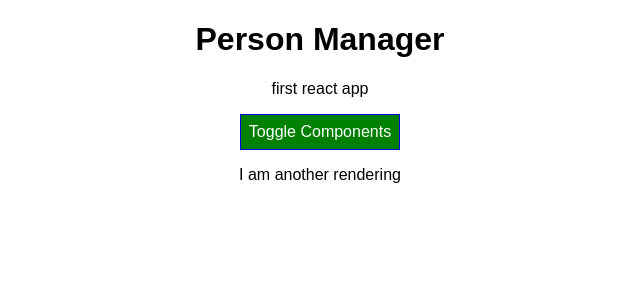
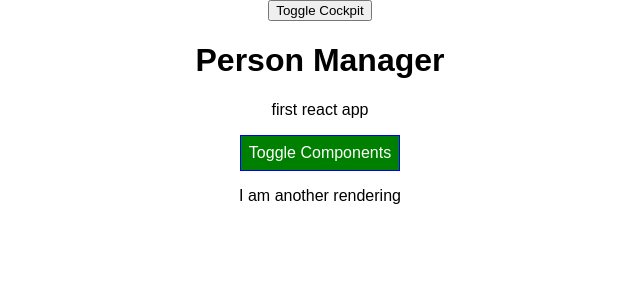
Before and after one commit to sirraghavgupta/learning-react, a React app in the folder first-react-project/: page / in a window 1280 px wide. Shown: the top 300 px of the page, without its empty margins (320-960 px from the left). Built offline with nearby package versions, Linux system fonts and the light colour scheme.

Commit message:
cleaning on unmounting learned

```diff
--- a/first-react-project/src/components/Cockpit/Cockpit.js
+++ b/first-react-project/src/components/Cockpit/Cockpit.js
@@ -12,20 +12,52 @@ const Cockpit = (props) => {
     *
     * if we want to configure it to run only in update cycles, we need to
     * provide an array of those data items to which it is sensitive. then it will
-    * run accordingly on updates. but will on creation too.
+    * run accordingly on updates.
     *
     * and if we want it to run only in creation cycle, then we pass an empty
     * array, so that nothing changes and it doesnt run again.
     *
     * we can add multiple useEffects() for diff data items also.
    */
+
+    // useEffect( ()=>{
+    //     console.log("[Cockpit.js] useEffect() 1 called");
+    //     // .. HTTP request
+    //     setTimeout(()=>{
+    //       console.log("saved data to cloud - 1");
+    //     }, 1000);
+
+    //     return ()=>{
+    //       console.log("cleaning up for useEffect 1");
+    //     }
+    // }, [props.persons] );
+
+    // useEffect( ()=>{
+    //   console.log("[Cockpit.js] useEffect() 2 called");
+    //   // .. HTTP request
+    //   setTimeout(()=>{
+    //     console.log("saved data to cloud - 2");
+    //   }, 1000);
+
+    //   return ()=>{
+    //     console.log("cleaning up for useEffect 2");
+    //   }
+    // });
+
     useEffect( ()=>{
-        console.log("[Cockpit.js] useEffect() called");
-        // .. HTTP request
-        setTimeout(()=>{
-          alert("saved data to cloud");
-        }, 1000);
-    }, [props.showPersons] );
+      console.log("[Cockpit.js] useEffect() 3 called");
+      // .. HTTP request
+
+      setTimeout(()=>{
+        console.log("saved data to cloud - 3");
+      }, 1000);
+
+      return ()=>{
+        // clearTimeout(timer);
+        console.log("cleaning up for useEffect 3");
+      }
+    }, []);
+
 
     const assignedClasses = [];
     if(props.persons.length <=2 )
--- a/first-react-project/src/components/Persons/Persons.js
+++ b/first-react-project/src/components/Persons/Persons.js
@@ -23,6 +23,8 @@ class Persons extends Component{
      * we diecide that whether the dom should be rerendered or not.
      * so, we may stop the update cycle here.
      * but if done improperly, in between, it may break the dom.
+     *
+     * can be used for performance optimization.
      */
     console.log( '[Persons.js] shouldComponentUpdate() called');
     return true;
@@ -54,6 +56,10 @@ class Persons extends Component{
   // }
 
 
+  componentWillUnmount(){
+    console.log( '[Persons.js]  componentWillUnmount() called' );
+  }
+
   componentDidMount(){
     // here we may create the side effects here only.
     console.log( '[Persons.js ] componentDidMount() called' );
--- a/first-react-project/src/containers/App.js
+++ b/first-react-project/src/containers/App.js
@@ -26,7 +26,8 @@ class App extends Component {
       {id : "3", name : "didu", age:26}
     ],
     otherProp : 'another prop is untouched',
-    showPersons : false
+    showPersons : false,
+    showCockpit : true
   }
 
 
@@ -123,12 +124,22 @@ virtual dom and then renders what it requires to render again. awesome --
 
       <div className = {classes.App}>
 
-        <Cockpit
-          clicked = { this.togglePersonsHandler }
-          showPersons = { this.state.showPersons }
-          persons = { this.state.persons }
-          title = { this.props.appTitle }
-        />
+        <button
+          onClick = { ()=>{
+            this.setState({ showCockpit : !this.state.showCockpit });
+          } }
+        > Toggle Cockpit</button>
+
+        {
+          this.state.showCockpit ?
+            <Cockpit
+            clicked = { this.togglePersonsHandler }
+            showPersons = { this.state.showPersons }
+            persons = { this.state.persons }
+            title = { this.props.appTitle }
+            />  : null
+        }
+
 
         {persons}
 
```
